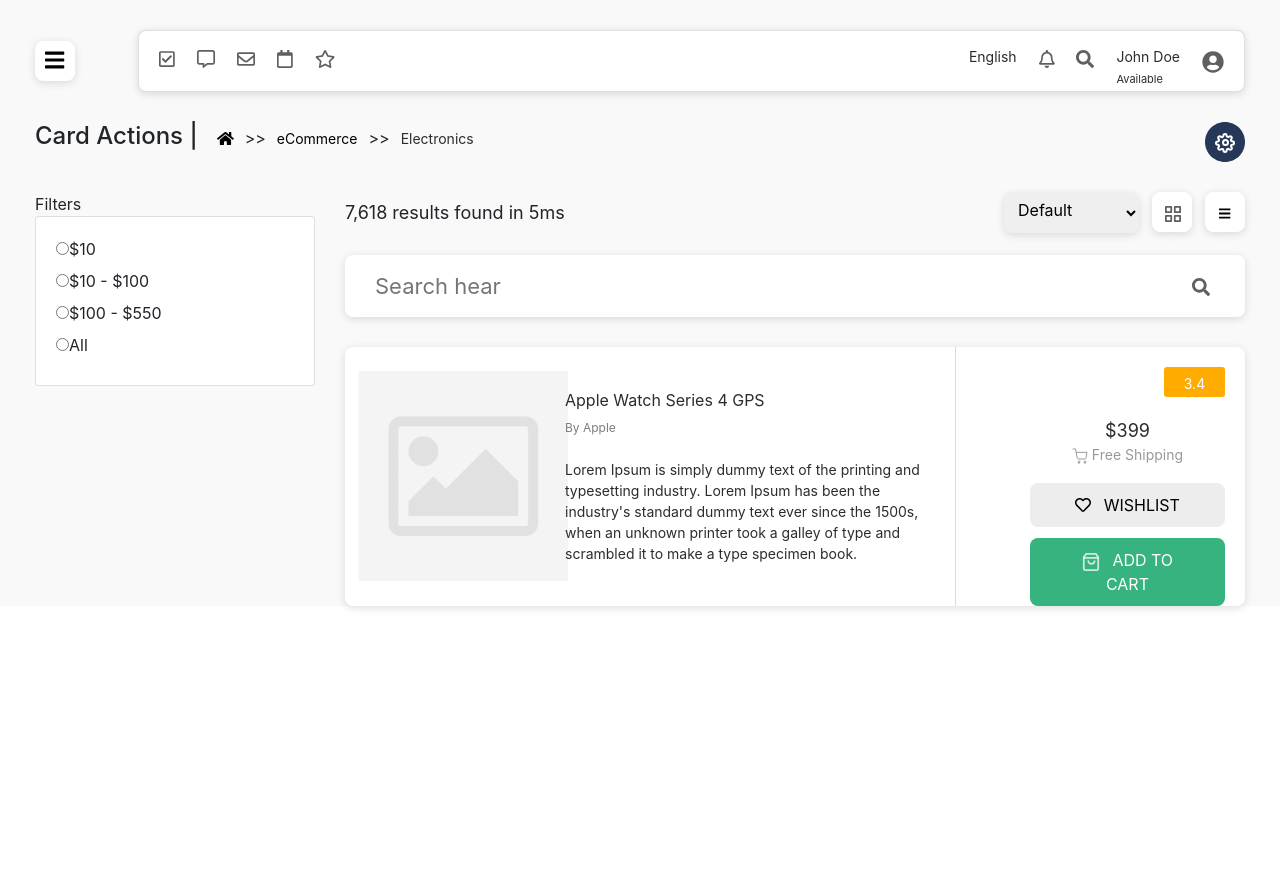
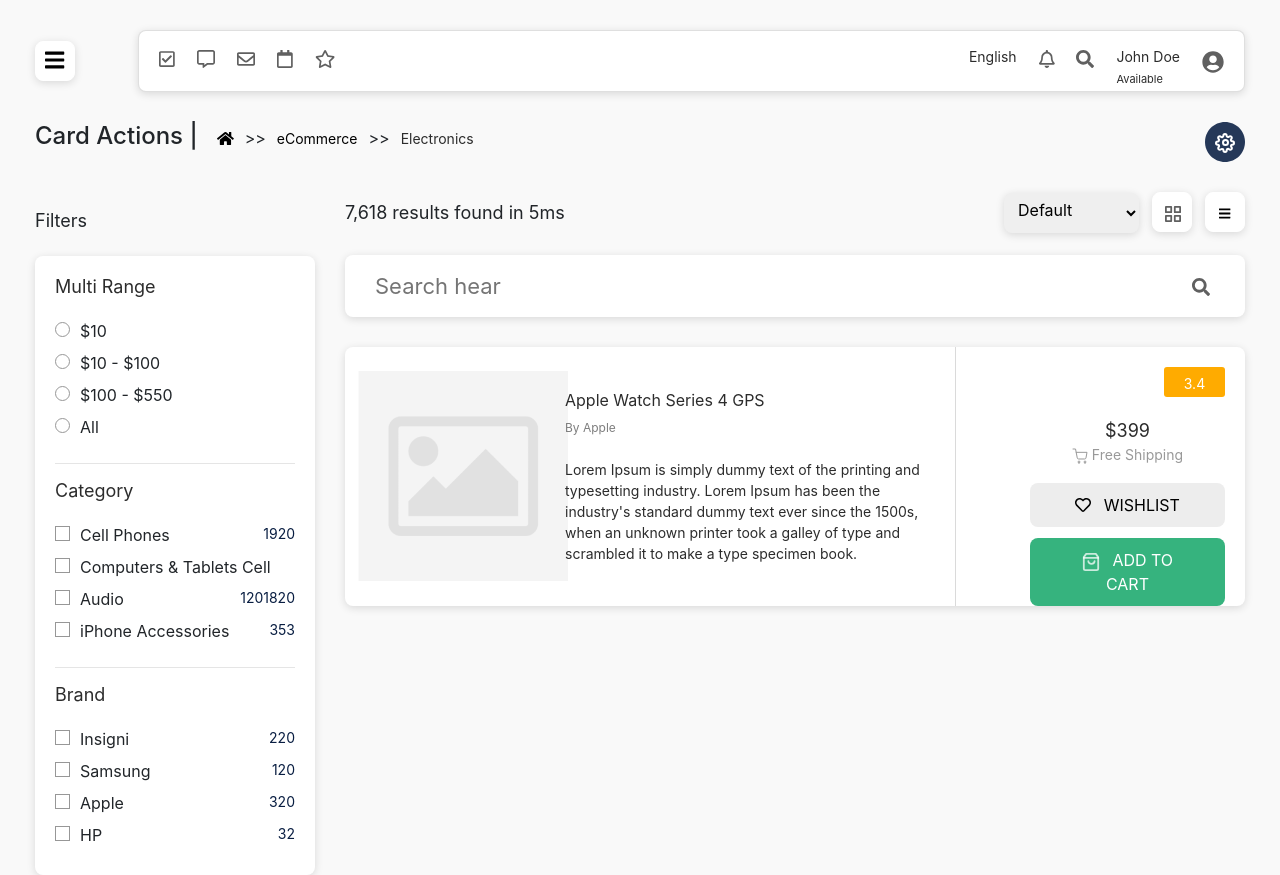
Before and after one commit to guiamado/front-end-layout, a React (Create React App) app in the folder frontend/: page / in a window 1280 px wide. Before the commit the page ends 800 px from the top, so only its background shows below. Built offline with nearby package versions, Linux system fonts and the light colour scheme.

Commit message:
[ADD] Adicionando filtros de seleção radio e checkbox

```diff
--- /dev/null
+++ b/frontend/src/assets/scss/filters/filters.scss
@@ -0,0 +1,84 @@
+#Filters {
+    #FilterTitle {
+        font-size: 18px;
+        margin-bottom: 22px;
+        margin-top:15px;
+    }
+
+    .CardFilter {
+        border: unset;
+        box-shadow: 0px 2px 8px rgba(0, 0, 0, 0.135216);
+        border-radius: 8px;
+    }
+
+    .SectionTitle {
+        margin-bottom: 21px;
+        font-size: 18px;
+        line-height: 22px;
+        color: #2C2C2C;
+    }
+
+    .prependInfo {
+        float: right;
+        color: #2C2C2C;
+        font-size: 14px;
+        color: $corDark900;
+    }
+
+    .RadioBtnFilter input[type="radio"] {
+        -webkit-appearance: none;
+        width: 15px;
+        height: 15px;
+        border: 1px solid #979797;
+        border-radius: 50%;
+        margin-right: 10px;
+        &:checked {
+            border: 1px solid $corRed500;
+        }
+    }
+
+
+    .RadioBtnFilter input[type='radio']:before {
+        content: '';
+        display: block;
+        width: 60%;
+        height: 60%;
+        margin: 20% auto;
+        border-radius: 50%;
+    }
+
+    .RadioBtnFilter input[type='radio']:checked:before {
+        background: $corRed500;
+    }
+
+    .RadioBtnFilter input[type="checkbox"] {
+        width: 15px;
+        height: 15px;
+        margin-right: 10px;
+    }
+
+    .RadioBtnFilter input[type="checkbox"] {
+        -webkit-appearance: none;
+        width: 15px;
+        height: 15px;
+        border: 1px solid #979797;
+        margin-right: 10px;
+        &:checked {
+            border: 1px solid $corRed500;
+        }
+    }
+
+
+    .RadioBtnFilter input[type='checkbox']:before {
+        content: '';
+        display: block;
+        width: 60%;
+        height: 60%;
+        margin: 20% auto;
+    }
+
+    .RadioBtnFilter input[type='checkbox']:checked:before {
+        background: $corRed500;
+    }
+
+}
--- a/frontend/src/assets/scss/main.scss
+++ b/frontend/src/assets/scss/main.scss
@@ -4,24 +4,4 @@
 @import './products-list/products-list.scss';
 @import './sidebar/sidebar.scss';
 @import './navbar/navbar.scss';
-// .navBar {
-//   @media (min-width: 770px) {
-//     height: 62px;
-//   }
-//   @media (max-width: 769px) {
-//     text-align: center;
-//   }
-//   box-shadow: 0px 2px 8px rgba(0, 0, 0, 0.135216) !important;
-//   border-radius: 8px !important;
-//   margin-top: 30px;
-//   .profile {
-//     display: flex;
-//     font-size: 14px;
-//     justify-content: flex-end;
-//     color: #2C2C2C;
-//     @media (max-width: 769px) {
-//       align-items: center;
-//       justify-content: center;
-//     }
-//   }
-// }
+@import './filters/filters.scss';
--- a/frontend/src/components/filters/Filters.tsx
+++ b/frontend/src/components/filters/Filters.tsx
@@ -1,16 +1,21 @@
 import React from 'react';
 import { Row, Col, Card } from 'react-bootstrap';
-import NavBar from '../navbar/NavBar';
-import BreadCrumb from 'components/bread-crumb/BreadCrumb';
-import ProductsList from 'components/products-list/ProductsList';
 
-type MultiRange = {
+type FilterOptions = {
     value: string;
     label: string;
+    prependValue?: number;
+};
+
+type Filter = {
+    filterName: string;
+    filterType: string;
+    options: FilterOptions[];
 }
 
+
 const Home: React.FC = () => {
-    const multiRangeOptions: MultiRange[] = [
+    const multiRangeOptions: FilterOptions[] = [
         {
             value: '10',
             label: '$10'
@@ -27,32 +32,102 @@
             value: 'all',
             label: 'All'
         },
+    ];
+
+    const categoryOptions: FilterOptions[] = [
+        {
+            value: 'cellPhones',
+            label: 'Cell Phones',
+            prependValue: 1920
+        },
+        {
+            value: 'computers&TabletsCell',
+            label: 'Computers & Tablets Cell',
+            prependValue: 1820
+        },
+        {
+            value: 'audio',
+            label: 'Audio',
+            prependValue: 120
+        },
+        {
+            value: 'iPhoneAccessories',
+            label: 'iPhone Accessories',
+            prependValue: 353
+        },
+    ];
+
+    const brandOptions: FilterOptions[] = [
+        {
+            value: 'insigni',
+            label: 'Insigni',
+            prependValue: 220
+        },
+        {
+            value: 'samsung',
+            label: 'Samsung',
+            prependValue: 120
+        },
+        {
+            value: 'apple',
+            label: 'Apple',
+            prependValue: 320
+        },
+        {
+            value: 'HP',
+            label: 'HP',
+            prependValue: 32
+        },
+    ];
+
+    const filters:Filter[] = [
+        {
+            filterName: 'Multi Range',
+            filterType: 'radio',
+            options: multiRangeOptions,
+        },
+        {
+            filterName: 'Category',
+            filterType: 'checkbox',
+            options: categoryOptions,
+        },
+        {
+            filterName: 'Brand',
+            filterType: 'checkbox',
+            options: brandOptions,
+        },
     ]
+
     return (<div id="Filters">
-        <div>
-            Filters
-        </div>
-        <Card>
+        <Row>
+            <Col lg="12">
+                <div id="FilterTitle">
+                    Filters
+                </div>
+            </Col>
+        </Row>
+        <Card className="CardFilter">
             <Card.Body>
-                {multiRangeOptions.map((el, index) => {
-                    return (<div key={`multiRange_${index}`}>
-                        <input type="radio" value={el.value}  name="multiRange" />
-                        <label>{el.label}</label>
-                    </div>)
+                {filters.map((filter, indexFilter) => {
+                    return (
+                        <div key={`filter_${indexFilter}`}>
+                            <div className="SectionTitle">
+                                {filter.filterName}
+                            </div>
+                            {filter.options.map((el, index) => {
+                                return (<div key={`filterSection_${index}`} className="RadioBtnFilter">
+                                    <input type={filter.filterType} value={el.value}  name={`group_${indexFilter}`}/>
+                                    <label>{el.label}</label>
+                                    {el.prependValue && <span className="prependInfo">{el.prependValue}</span>}
+                                </div>)
+                            })}
+                            {(filters.length - 1 !== indexFilter) && <hr/>}
+                        </div>
+                    );
                 })}
+
             </Card.Body>
         </Card>
-        {/* <Row>
-            <Col lg="12">
-                <NavBar />
-            </Col>
-            <Col lg="12">
-                <BreadCrumb pageName="Card Actions" route="eCommerce/Electronics"/>
-            </Col>
-            <Col lg="12">
-             <ProductsList />
-            </Col>
-        </Row> */}
     </div>);
 }
 
--- a/frontend/src/components/home/Home.tsx
+++ b/frontend/src/components/home/Home.tsx
@@ -1,5 +1,5 @@
 import React, { CSSProperties } from 'react';
-import { Row, Col, Container } from 'react-bootstrap';
+import { Row, Col } from 'react-bootstrap';
 import NavBar from '../navbar/NavBar';
 import BreadCrumb from 'components/bread-crumb/BreadCrumb';
 import ProductsList from 'components/products-list/ProductsList';
```
